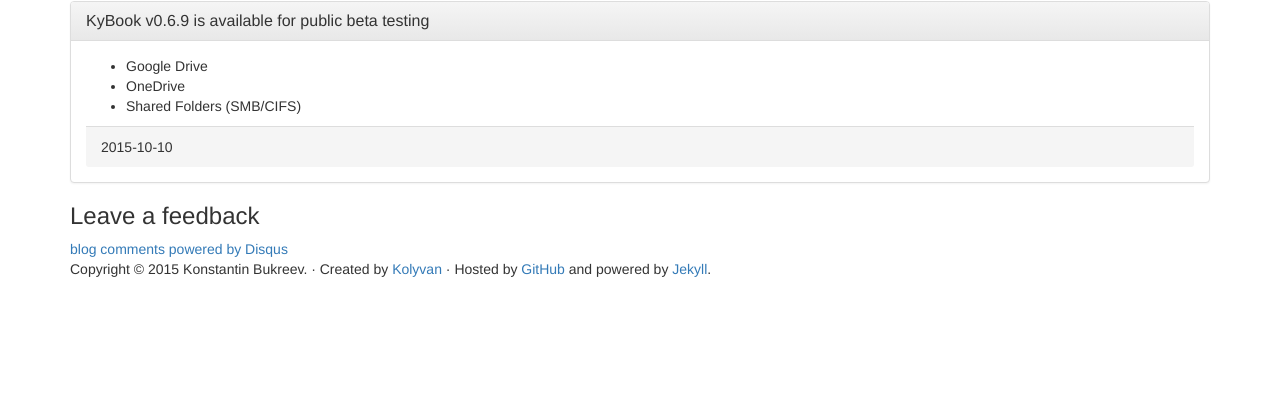
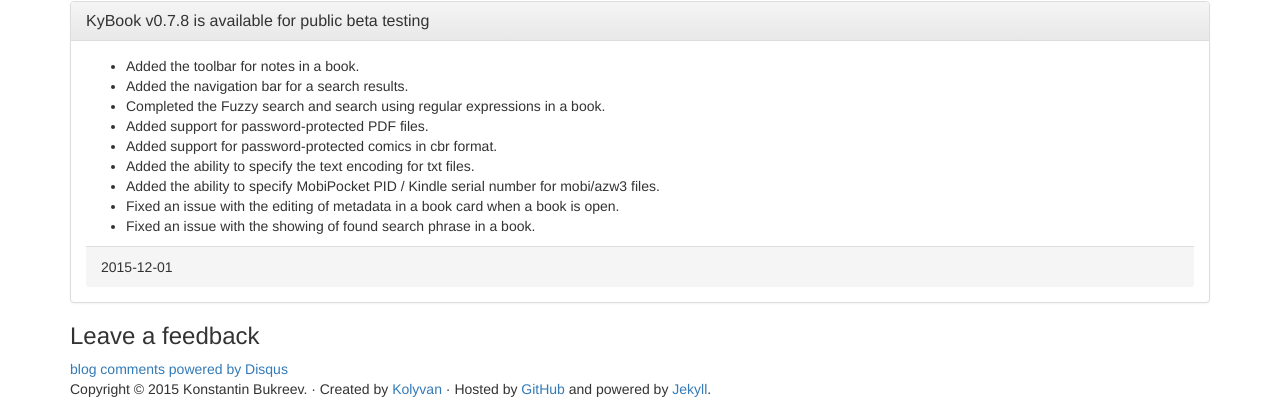
Before and after one commit to kolyvan/kybook-reader.com, a Jekyll site: the page built from beta.html, in a window 1280 px wide and 900 px high, scrolled down 743 px, cut to the strip 491-900 px from the top of the window. Built offline with Jekyll 4.4.1, drawn with Linux system fonts in a browser that asks for light colours; nearby versions of some CDN libraries; comment, search, counter and statistics services are not loaded; before the commit the page ends 1523 px from its top, so only the background shows below that.

Commit message:
update beta

```diff
--- a/_layouts/kybook.html
+++ b/_layouts/kybook.html
@@ -78,6 +78,8 @@
           <li ><a href="/ru/help.html">Русский</a></li>
           {% elsif page.url == '/forum.html' %}
           <li ><a href="/ru/forum.html">Русский</a></li>
+          {% elsif page.url == '/beta.html' %}
+          <li ><a href="/ru/beta.html">Русский</a></li>
           {% endif %}
           </ul>
 
--- a/beta.html
+++ b/beta.html
@@ -20,15 +20,21 @@ title: Beta
 
 <div class="panel panel-default">
     <div class="panel-heading">
-    <h4 class="panel-title">KyBook v0.6.9 is available for public beta testing</h4>
+    <h4 class="panel-title">KyBook v0.7.8 is available for public beta testing</h4>
     </div>
     <div class="panel-body">
     <ul>
-    <li>Google Drive</li>
-    <li>OneDrive</li>
-    <li>Shared Folders (SMB/CIFS)</li>
+    <li>Added the toolbar for notes in a book.</li>
+    <li>Added the navigation bar for a search results.</li>
+    <li>Completed the Fuzzy search and search using regular expressions in a book.</li>
+    <li>Added support for password-protected PDF files.</li>
+    <li>Added support for password-protected comics in cbr format.</li>
+    <li>Added the ability to specify the text encoding for txt files.</li>
+    <li>Added the ability to specify MobiPocket PID / Kindle serial number for mobi/azw3 files.</li>
+    <li>Fixed an issue with the editing of metadata in a book card when a book is open.</li>
+    <li>Fixed an issue with the showing of found search phrase in a book.</li>
     </ul>
-    <div class="panel-footer">2015-10-10</div>
+    <div class="panel-footer">2015-12-01</div>
     </div>
   </div>
 
```
Also changed, not shown: _layouts/kybook-ru.html (+6 -4 lines), news/_posts/2015-12-01-beta-v078.html (+9 -6 lines), ru/beta.html (added, +55 -0 lines).
